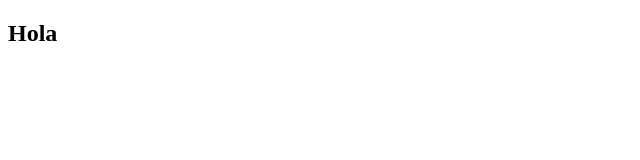
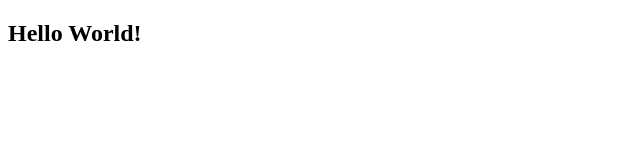
Before and after one commit to crisantizan/movie-search-gml, an Angular app: page / in a window 1280 px wide. Shown: the top 160 px of the page, without its empty margins (0-640 px from the left). Built offline with nearby package versions, Linux system fonts and the light colour scheme.

Commit message:
chore: test automated deploy

```diff
--- a/src/app/home/home.component.html
+++ b/src/app/home/home.component.html
@@ -1 +1 @@
-<h2>Hola</h2>
+<h2>Hello World!</h2>
```
